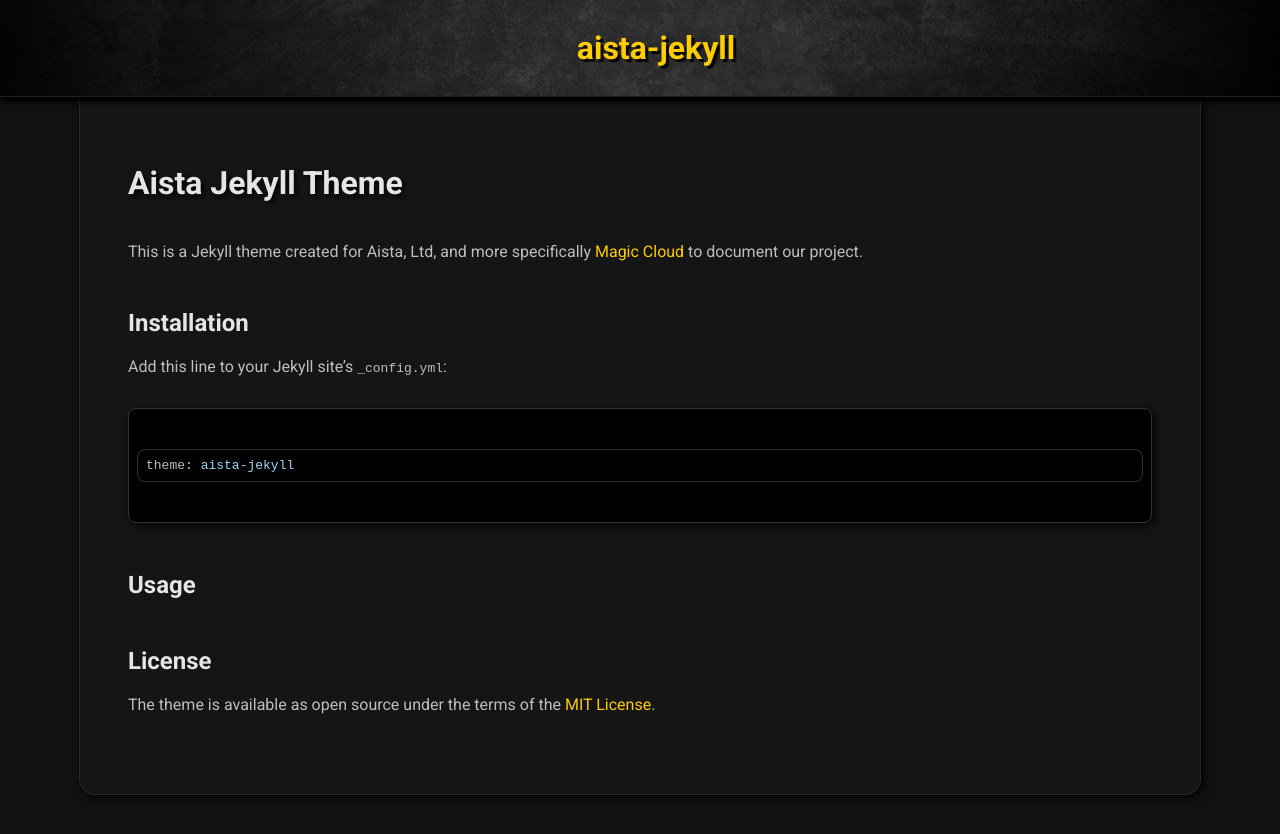
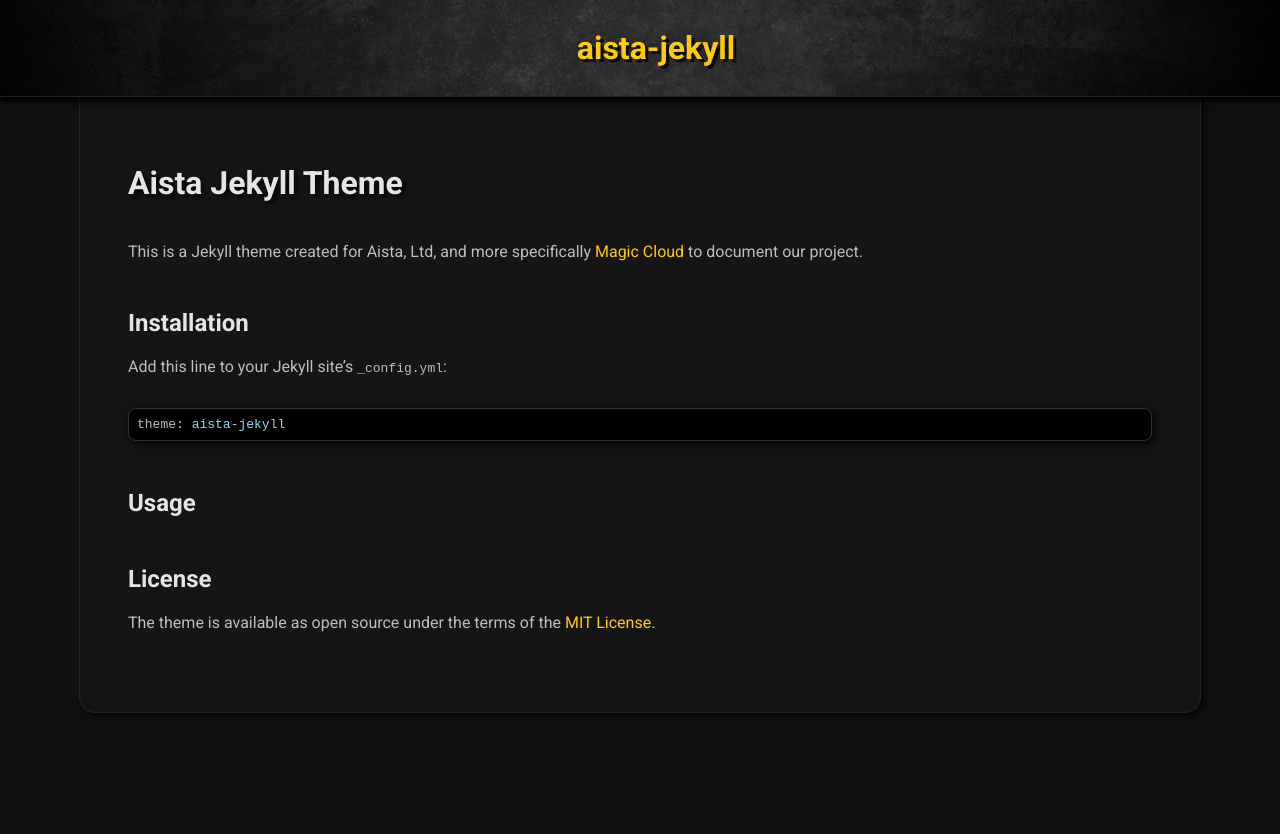
Before and after one commit to polterguy/aista-jekyll, a Jekyll site: the page built from README.md, in a window 1280 px wide. Shown: the top 834 px of the page. Built offline with Jekyll 4.4.1, drawn with Linux system fonts in a browser that asks for light colours; our own code applies the rules of GitHub Pages for plain Markdown files.

Commit message:
Update style.css

```diff
--- a/assets/style.css
+++ b/assets/style.css
@@ -154,7 +154,7 @@ h1 {
   }
 }
 
-.highlight {
+.highlight .highlight {
   background-color: #000;
   padding:.5rem;
   border-radius: .5rem;
```
